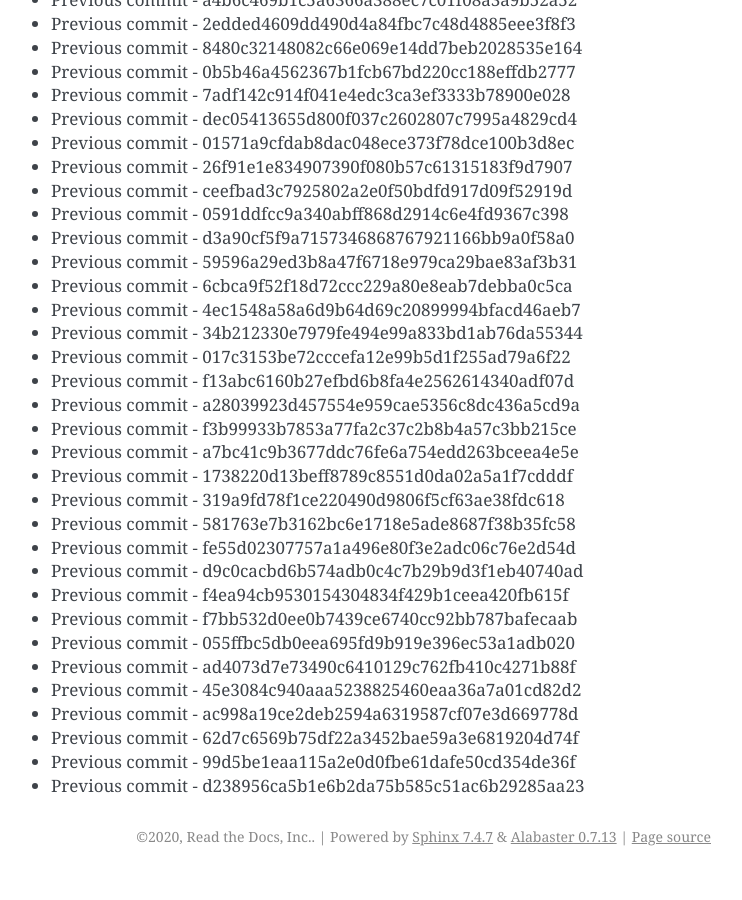
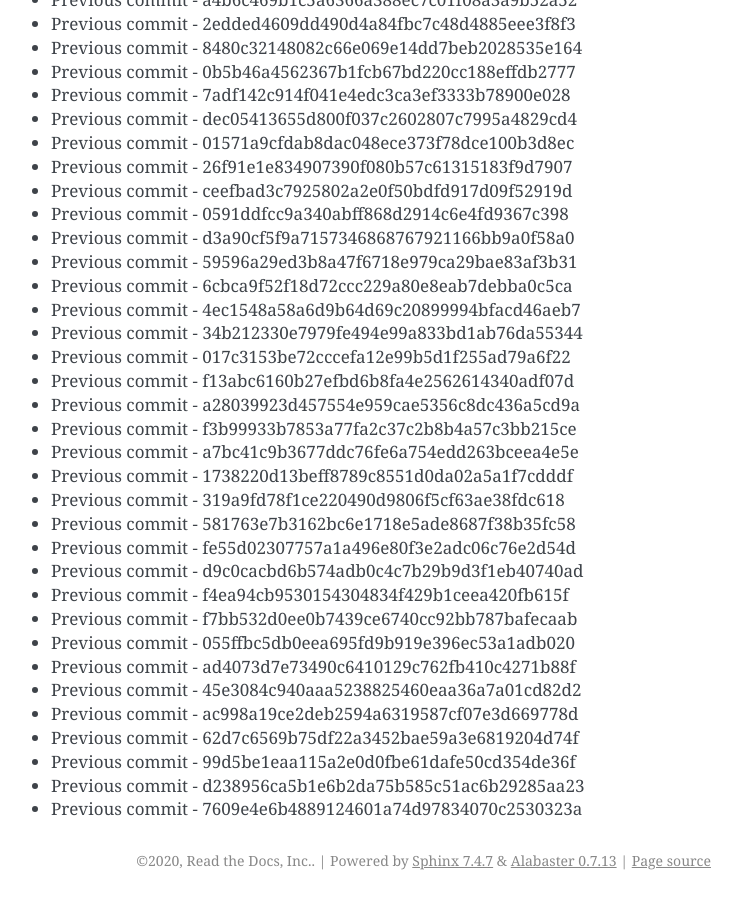
Before and after one commit to readthedocs/rtd-git-stresstest, a Sphinx documentation site: the page built from docs/updates.rst, in a window 1280 px wide and 900 px high, scrolled down 60909 px. Shown: the whole window, without its empty margins (399-1141 px from the left). Built offline with Sphinx 7.4.7, drawn with Linux system fonts in a browser that asks for light colours; before the commit the page ends 61785 px from its top, so only the background shows below that.

Commit message:
Generating commit from previous: 7609e4e6b4889124601a74d97834070c2530323a

```diff
--- a/docs/updates.rst
+++ b/docs/updates.rst
@@ -2591,3 +2591,4 @@ It can be tested for any performance characteristics.
 * Previous commit - 62d7c6569b75df22a3452bae59a3e6819204d74f
 * Previous commit - 99d5be1eaa115a2e0d0fbe61dafe50cd354de36f
 * Previous commit - d238956ca5b1e6b2da75b585c51ac6b29285aa23
+* Previous commit - 7609e4e6b4889124601a74d97834070c2530323a
```
